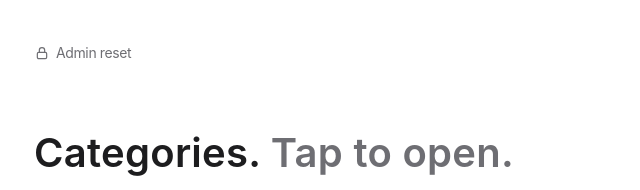
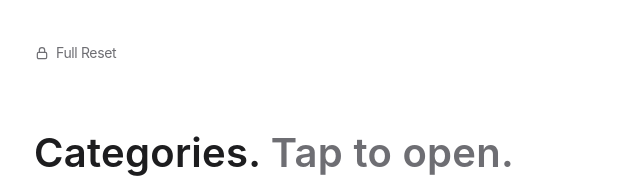
Before and after one commit to abdallah7733/Purchase-List, a plain HTML site: page index.html in a window 1280 px wide. Shown: the part 550-740 px from the top of the page, 138-778 px from the left. Drawn offline with nearby package versions, Linux system fonts and the light colour scheme; no server answers.

Commit message:
Rename Admin reset to Full Reset
Co-Authored-By: Claude Opus 5.5 <noreply@anthropic.com>

```diff
--- a/index.html
+++ b/index.html
@@ -36,7 +36,7 @@
   <ul class="menu-more">
     <li><button type="button" data-go="export"><svg viewBox="0 0 24 24" fill="none" stroke="currentColor" stroke-width="1.6" stroke-linecap="round" stroke-linejoin="round"><path d="M12 4v11m-4.5-4.5L12 15l4.5-4.5M5 20h14"/></svg>Export CSV</button></li>
     <li><button type="button" data-go="sound"><svg viewBox="0 0 24 24" fill="none" stroke="currentColor" stroke-width="1.6" stroke-linecap="round" stroke-linejoin="round"><path d="M4 9.5v5h3.5L12 19V5L7.5 9.5H4Z"/><path class="wave" d="M15.5 9a4 4 0 0 1 0 6M18 6.5a7.5 7.5 0 0 1 0 11"/></svg><span id="soundLbl">Sound: On</span></button></li>
-    <li><button type="button" data-go="reset"><svg viewBox="0 0 24 24" fill="none" stroke="currentColor" stroke-width="1.6" stroke-linecap="round" stroke-linejoin="round"><rect x="5" y="11" width="14" height="9.5" rx="2"/><path d="M8 11V8a4 4 0 0 1 8 0v3"/></svg>Admin reset</button></li>
+    <li><button type="button" data-go="reset"><svg viewBox="0 0 24 24" fill="none" stroke="currentColor" stroke-width="1.6" stroke-linecap="round" stroke-linejoin="round"><rect x="5" y="11" width="14" height="9.5" rx="2"/><path d="M8 11V8a4 4 0 0 1 8 0v3"/></svg>Full Reset</button></li>
   </ul>
 </nav>
 
@@ -61,7 +61,7 @@
       </div>
     </div>
     <div class="hist-body" id="histBody"></div>
-    <button class="linkbtn reset-link" id="resetBtn" type="button"><svg viewBox="0 0 24 24" fill="none" stroke="currentColor" stroke-width="1.8" stroke-linecap="round" stroke-linejoin="round"><rect x="5" y="11" width="14" height="9.5" rx="2"/><path d="M8 11V8a4 4 0 0 1 8 0v3"/></svg>Admin reset</button>
+    <button class="linkbtn reset-link" id="resetBtn" type="button"><svg viewBox="0 0 24 24" fill="none" stroke="currentColor" stroke-width="1.8" stroke-linecap="round" stroke-linejoin="round"><rect x="5" y="11" width="14" height="9.5" rx="2"/><path d="M8 11V8a4 4 0 0 1 8 0v3"/></svg>Full Reset</button>
   </section>
 
   <section class="block" id="catsBlock" aria-labelledby="catsTitle">
```
